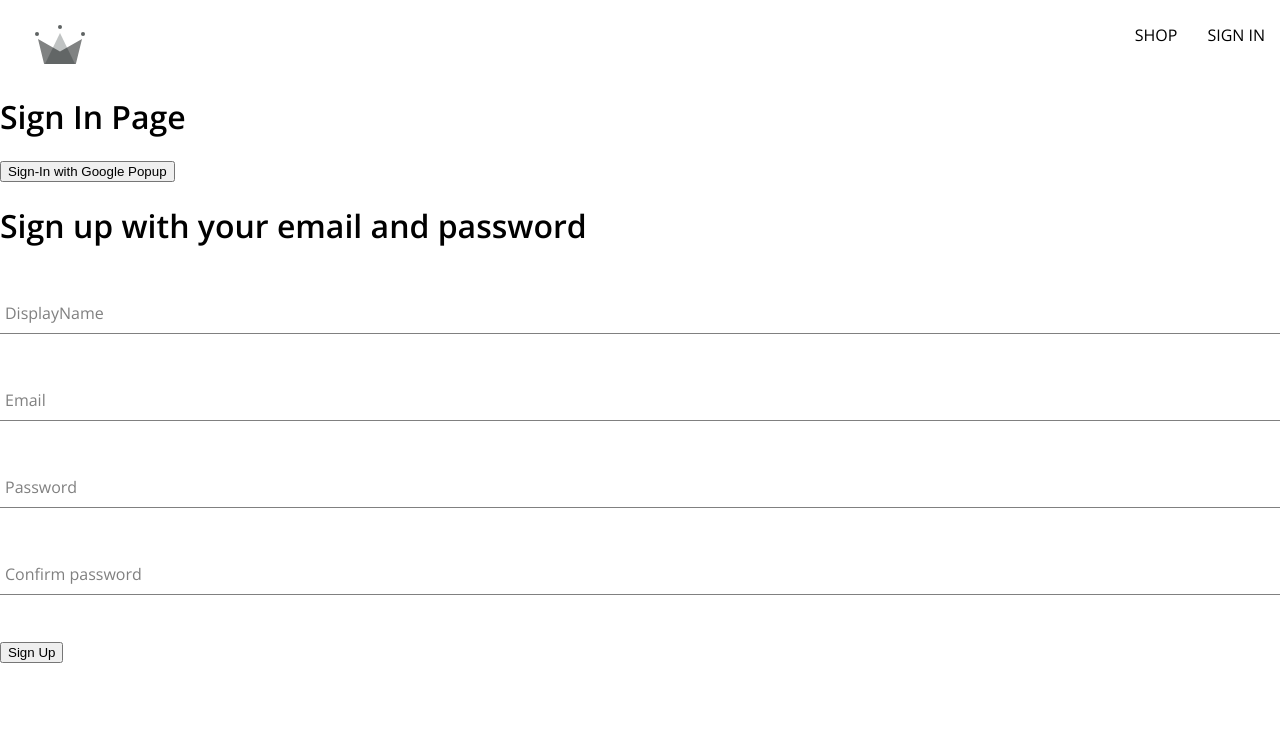
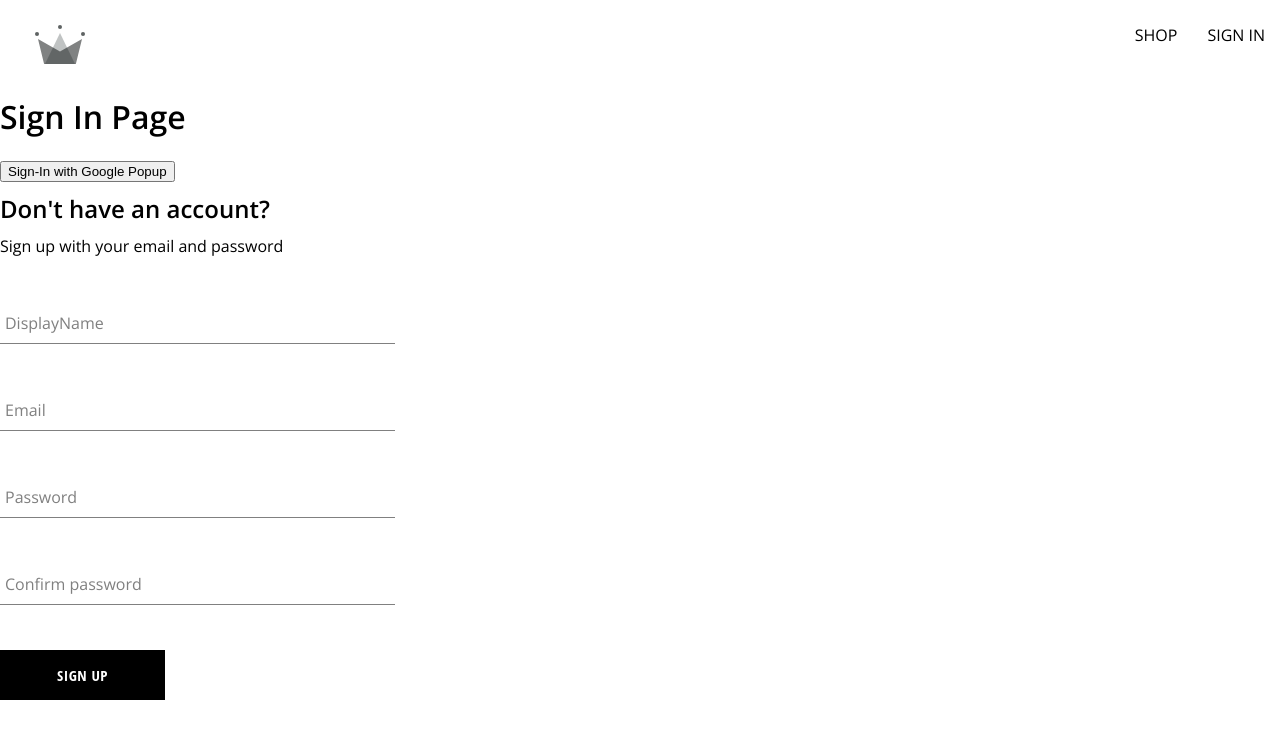
Before and after one commit to m0nq/crown-clothing, a React (Create React App) app: page /sign-in in a window 1280 px wide. Shown: the top 738 px of the page. Built offline with nearby package versions, Linux system fonts and the light colour scheme; a web font is replaced by a local one.

Commit message:
Buton styling for input components

```diff
--- /dev/null
+++ b/src/components/button/button.component.jsx
@@ -0,0 +1,16 @@
+import './button.styles.scss';
+
+const BUTTON_TYPES_CLASSES = {
+    google: 'google-sign-in',
+    inverted: 'inverted'
+};
+
+export const Button = ({ children, buttonType, ...otherProps }) => {
+    return (
+        <>
+            <button className={`button-container ${BUTTON_TYPES_CLASSES[buttonType]}`}>
+                {children}
+            </button>
+        </>
+    );
+};
--- /dev/null
+++ b/src/components/button/button.styles.scss
@@ -0,0 +1,46 @@
+.button-container {
+  background-color: black;
+  border: none;
+  color: white;
+  cursor: pointer;
+  display: flex;
+  font-family: 'Open Sans Condensed', sans-serif;
+  font-size: 15px;
+  font-weight: bolder;
+  height: 50px;
+  justify-content: center;
+  letter-spacing: 0.5px;
+  line-height: 50px;
+  min-width: 165px;
+  padding: 0 35px 0 35px;
+  text-transform: uppercase;
+  width: auto;
+
+  &:hover {
+    background-color: white;
+    border: 1px solid black;
+    color: black;
+  }
+
+  &.google-sign-in {
+    background-color: #4285f4;
+    color: white;
+
+    &:hover {
+      background-color: #357ae8;
+      border: none;
+    }
+  }
+
+  &.inverted {
+    background-color: white;
+    border: 1px solid black;
+    color: black;
+
+    &:hover {
+      background-color: black;
+      border: none;
+      color: white;
+    }
+  }
+}
--- a/src/components/sign-up/sign-up.component.jsx
+++ b/src/components/sign-up/sign-up.component.jsx
@@ -2,7 +2,10 @@
 
 import { createUserDocument } from '../../utils/firebase/firebase.utils';
 import { createAuthUserWithEmailAndPassword } from '../../utils/firebase/firebase.utils';
+import { Button } from '../button/button.component';
 import { FormInput } from '../form-input/form-input.component';
+
+import './sign-up.styles.scss';
 
 const initialFormFields = {
     displayName: '',
@@ -47,8 +50,9 @@
     };
 
     return (
-        <>
-            <h1>Sign up with your email and password</h1>
+        <div className="sign-up-container">
+            <h2>Don't have an account?</h2>
+            <span>Sign up with your email and password</span>
             <form onSubmit={handleSubmit}>
                 <FormInput label="displayName"
                     required
@@ -82,8 +86,8 @@
                     name="confirmPassword"
                     value={password}/>
 
-                <button type="submit">Sign Up</button>
+                <Button buttonType="submit">Sign Up</Button>
             </form>
-        </>
+        </div>
     );
 };
--- /dev/null
+++ b/src/components/sign-up/sign-up.styles.scss
@@ -0,0 +1,9 @@
+.sign-up-container {
+  display: flex;
+  flex-direction: column;
+  width: 380px;
+
+  h2 {
+    margin: 10px 0;
+  }
+}
```
